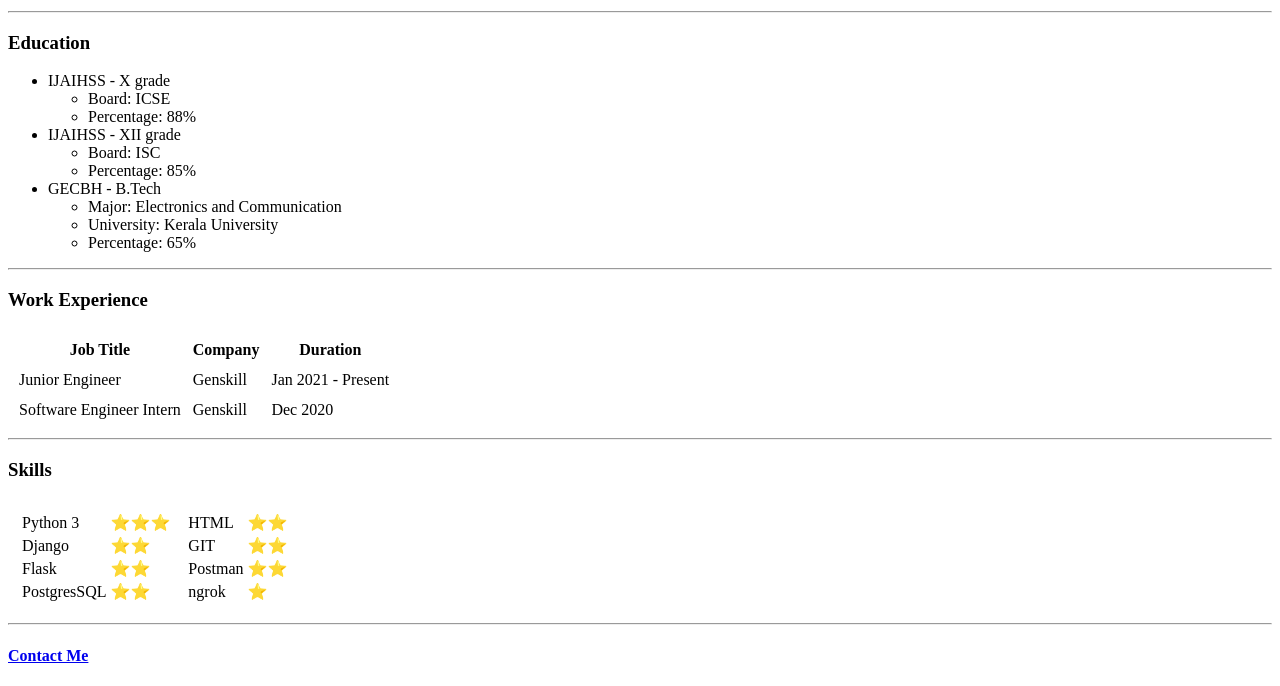
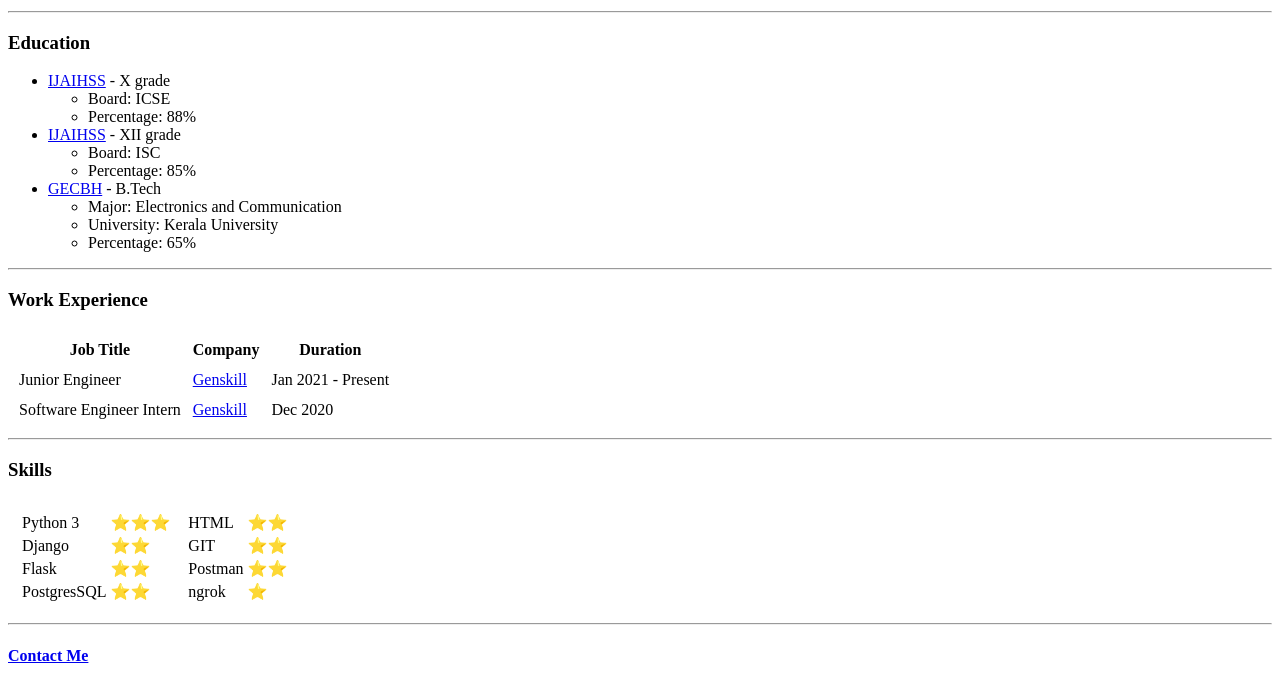
Before and after one commit to muralee36/My-Cv-Page, a plain HTML site: page index.html in a window 1280 px wide. Shown: the part 251-937 px from the top of the page. Drawn offline with Linux system fonts and the light colour scheme.

Commit message:
minor changes to code

```diff
--- a/index.html
+++ b/index.html
@@ -31,17 +31,17 @@
   <hr>
   <h3>Education</h3>
   <ul>
-    <li>IJAIHSS - X grade</li>
+    <li><a href="http://www.ijhss.org/">IJAIHSS</a> - X grade</li>
     <ul>
       <li>Board: ICSE</li>
       <li>Percentage: 88%</li>
     </ul>
-    <li>IJAIHSS - XII grade</li>
+    <li><a href="http://www.ijhss.org/">IJAIHSS</a> - XII grade</li>
     <ul>
       <li>Board: ISC</li>
       <li>Percentage: 85%</li>
     </ul>
-    <li>GECBH - B.Tech</li>
+    <li><a href="http://www.gecbh.ac.in/">GECBH</a> - B.Tech</li>
     <ul>
       <li>Major: Electronics and Communication</li>
       <li>University: Kerala University</li>
@@ -61,12 +61,12 @@
     <tbody>
       <tr>
         <td>Junior Engineer</td>
-        <td>Genskill</td>
+        <td><a href="https://genskill.com/">Genskill</a></td>
         <td>Jan 2021 - Present</td>
       </tr>
       <tr>
         <td>Software Engineer Intern</td>
-        <td>Genskill</td>
+        <td><a href="https://genskill.com/">Genskill</a></td>
         <td>Dec 2020</td>
       </tr>
     </tbody>
```
Also changed, not shown: contact.html (+5 -5 lines).
